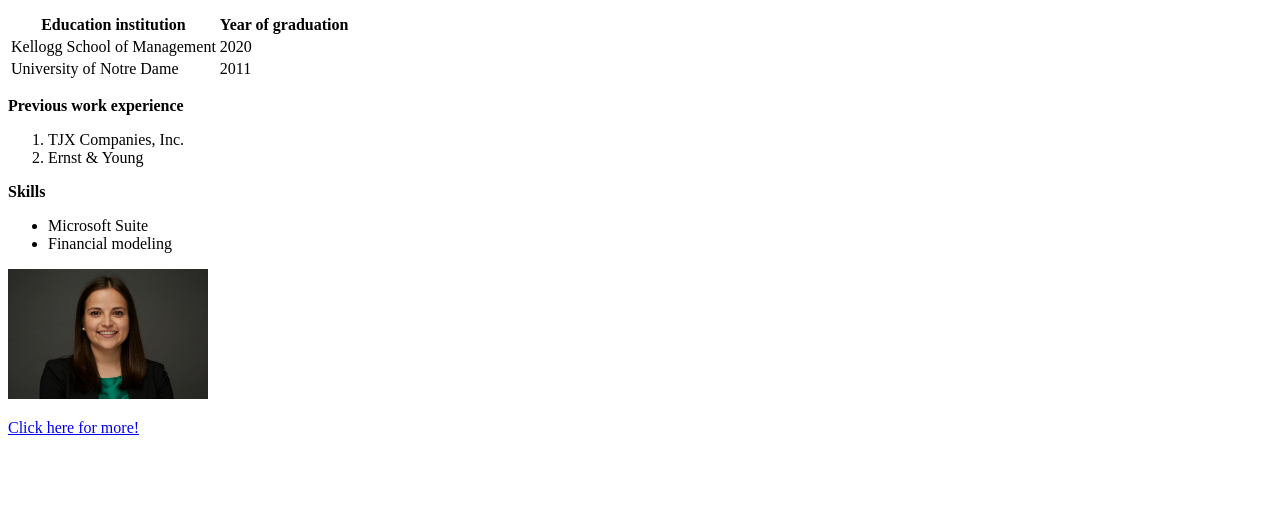
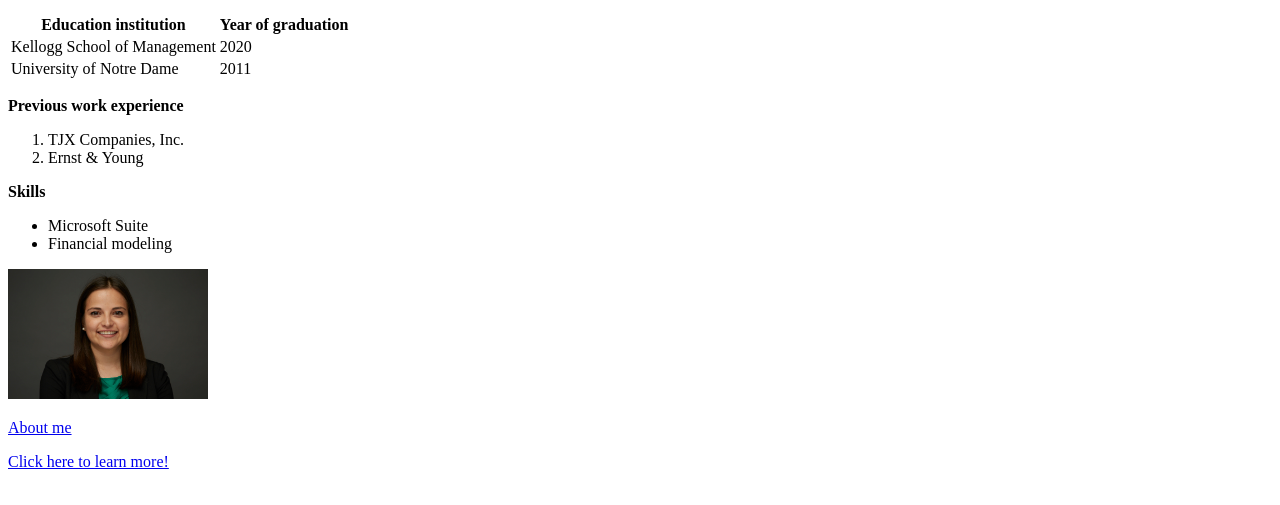
Before and after one commit to pmm0568/pmm0568.github.io, a plain HTML site: page index.html in a window 1280 px wide. Shown: the part 119-624 px from the top of the page. Drawn offline with Linux system fonts and the light colour scheme.

Commit message:
made my webpage a website

```diff
--- a/index.html
+++ b/index.html
@@ -46,8 +46,13 @@
     </div>
 
     <p>
+        <a href="about.html">
+            About me
+        </a>
+    </p>
+    <p>
         <a href="https://www.linkedin.com/in/patricia-fernandez-moore-cfa-9b96aa31/">
-        Click here for more!
+        Click here to learn more!
     </a>
     </p>
 </body>
```
Also changed, not shown: about.html (added, +14 -0 lines).
